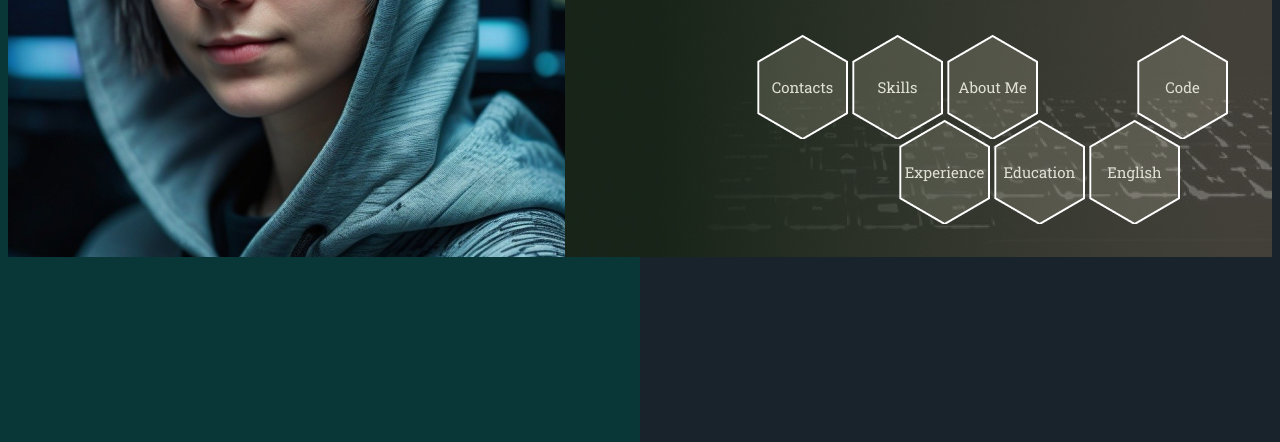
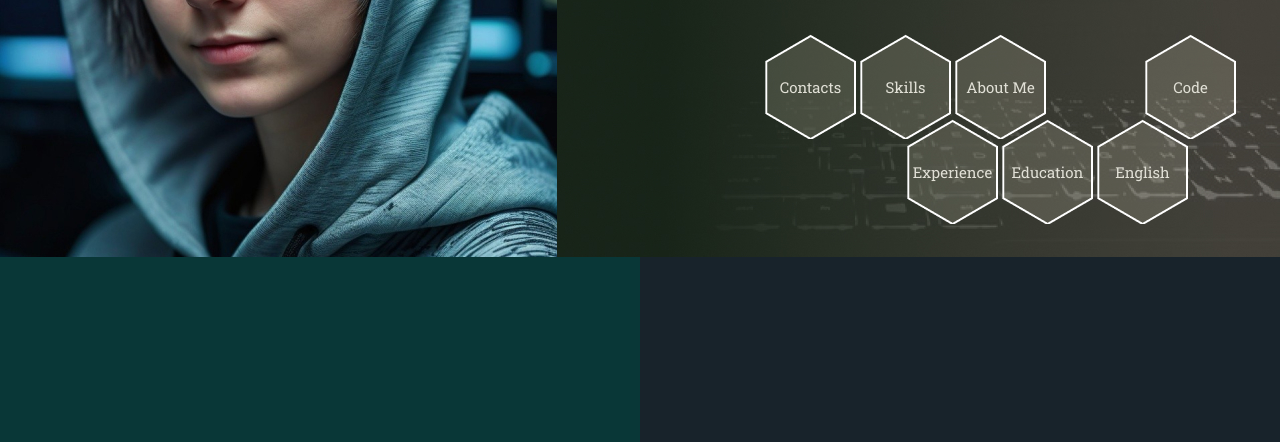
Before and after one commit to MarfaCo/rsschool-cv, a plain HTML site: page index.html in a window 1280 px wide. Shown: the part 358-800 px from the top of the page. Drawn offline with Linux system fonts and the light colour scheme.

Commit message:
fix: correct the header

```diff
--- a/index.html
+++ b/index.html
@@ -8,7 +8,6 @@
   <title>CV</title>
 </head>
 <body class="body-page">
-  <div class="cv-page">
 
   <!-- ********************** Header ********************** -->
   <header class="header">
@@ -38,9 +37,11 @@ Shulha</h1>
       </div>
     </div>
   </header>
+
   <!-- *********************** main *********************** -->
-    <main></main>
+  <main class="main">
+
+  </main>
   <footer></footer>
-  </div>
 </body>
 </html>
--- a/style.css
+++ b/style.css
@@ -32,18 +32,13 @@
 /* !!!!!!!!!!!!!!!! page style !!!!!!!!!!!!!!!! */
 
 .body-page {
-  margin-top: 0;
+  margin: 0;
   background-image: linear-gradient(
     to right,
     #093737 50%,
     #18232B 50%
   );
   font-family: "Roboto Slab", "Pridi Light", serif;
-}
-
-.cv-page {
-  width-max: 1440px;
-  margin: 0 auto;
 }
 
 /* !!!!!!!!!!!!!!!!!! header !!!!!!!!!!!!!!!!!! */
@@ -53,12 +48,16 @@
   justify-content: center;
 }
 
+.header-photo-wrapper {
+  height: 615px;
+}
+
 /* !!!!!!!!!!!!!! Name and menu !!!!!!!!!!!!!! */
 
 .header-container {
-  width: 885px;
+  width: 883px;
   background: url(assets/images/BG-Header.jpg) top right no-repeat;
-  font-family: "Roboto Slab", serif;
+  font-family: "Roboto Slab", "Pridi Light", serif;
 }
 
 .header-name {
@@ -131,3 +130,5 @@
 .menu-experience {
   margin-left: 142px;
 }
+
+/* !!!!!!!!!!!!!!!!!!! main !!!!!!!!!!!!!!!!!!! */
```
Lines whose indentation alone changed are shown as unchanged.
